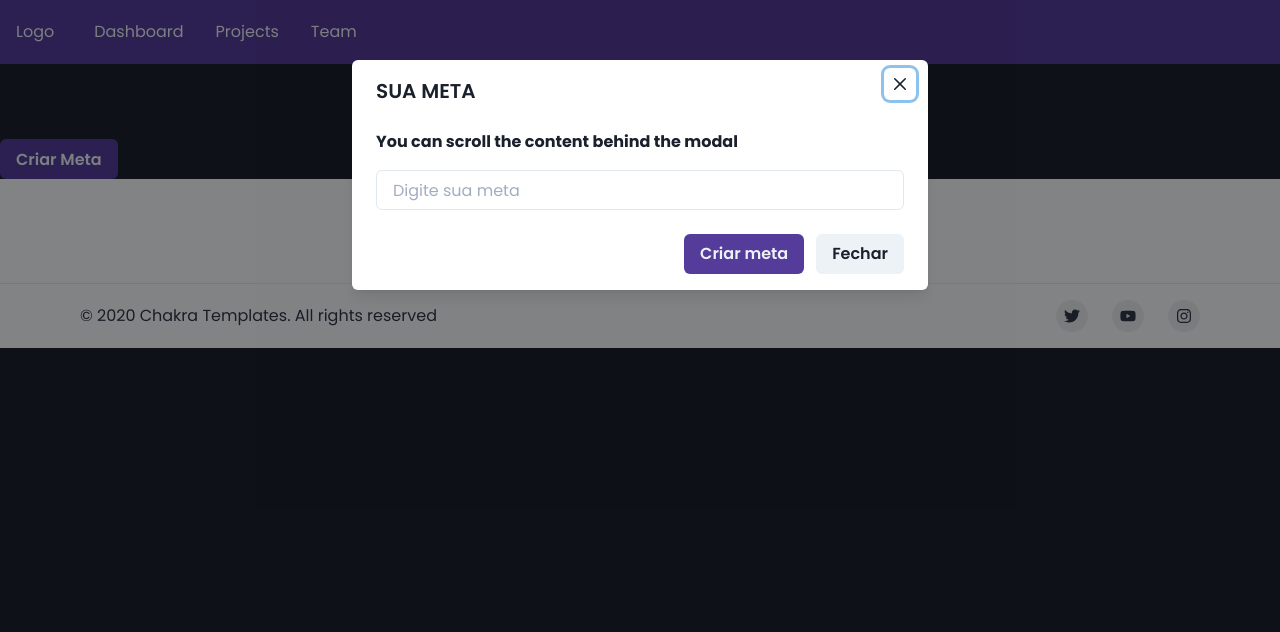
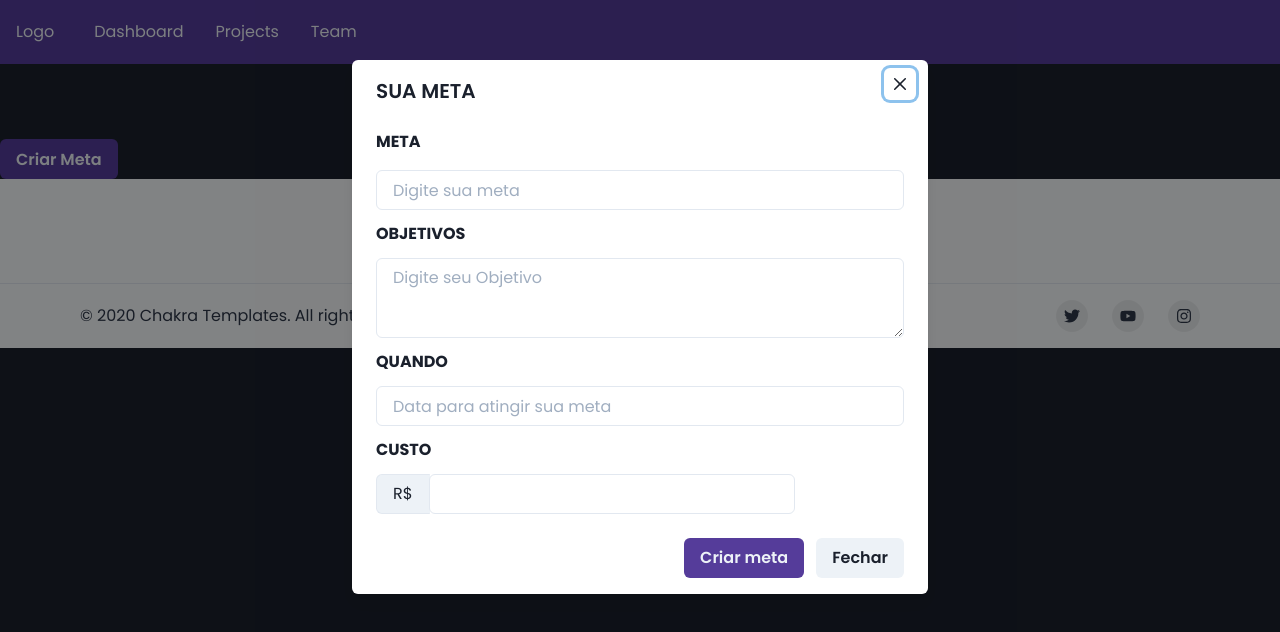
Before and after one commit to wesleywcr/FazAMeta, a Next.js app: page / in a window 1280 px wide. Both pictures are taken after a click on the button "Criar Meta". Shown: the top 632 px of the page. Built offline with nearby package versions, Linux system fonts and the light colour scheme.

Commit message:
add inputs in modal

```diff
--- a/src/components/Modal/modal.tsx
+++ b/src/components/Modal/modal.tsx
@@ -1,6 +1,10 @@
+/* eslint-disable react/no-children-prop */
+
 import {
   Button,
   Input,
+  InputGroup,
+  InputLeftAddon,
   Modal,
   ModalBody,
   ModalCloseButton,
@@ -8,8 +12,11 @@ import {
   ModalFooter,
   ModalHeader,
   ModalOverlay,
+  NumberInput,
+  NumberInputField,
   Stack,
   Text,
+  Textarea,
   useDisclosure
 } from '@chakra-ui/react'
 
@@ -38,7 +45,7 @@ export default function NewModal() {
           <ModalCloseButton />
           <ModalBody>
             <Text fontWeight="bold" mb="1rem">
-              You can scroll the content behind the modal
+              META
             </Text>
             <Stack spacing={3}>
               <Input
@@ -46,6 +53,36 @@ export default function NewModal() {
                 focusBorderColor="purple.500"
                 placeholder="Digite sua meta"
               />
+              <Text fontWeight="bold" mb="1rem">
+                OBJETIVOS
+              </Text>
+              <Textarea
+                variant="outline"
+                focusBorderColor="purple.500"
+                placeholder="Digite seu Objetivo"
+              />
+              <Text fontWeight="bold" mb="1rem">
+                QUANDO
+              </Text>
+              <Input
+                variant="outline"
+                focusBorderColor="purple.500"
+                placeholder="Data para atingir sua meta"
+              />
+              <Text fontWeight="bold" mb="1rem">
+                CUSTO
+              </Text>
+              <InputGroup>
+                <InputLeftAddon children="R$" />
+                <NumberInput
+                  precision={2}
+                  step={0.2}
+                  focusBorderColor="purple.500"
+                  placeholder="Digite seu custo"
+                >
+                  <NumberInputField />
+                </NumberInput>
+              </InputGroup>
             </Stack>
           </ModalBody>
 
```
